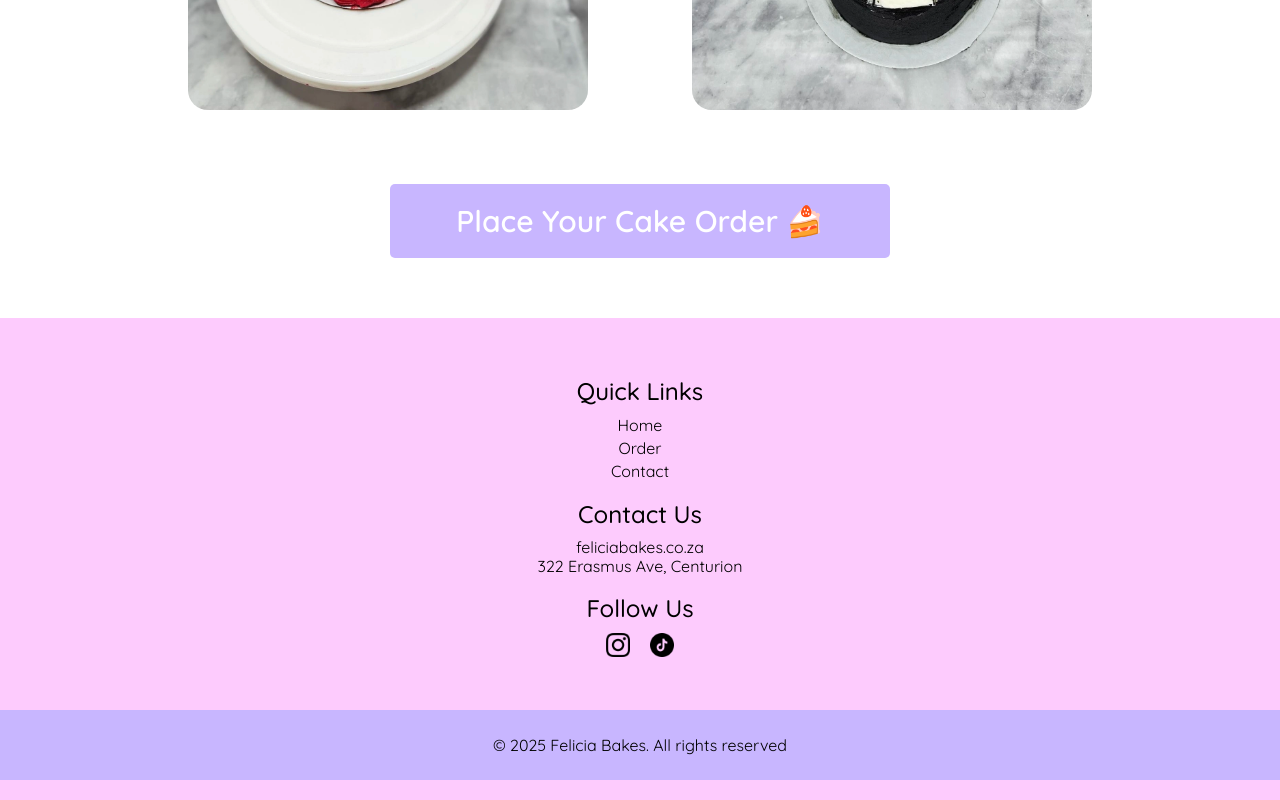
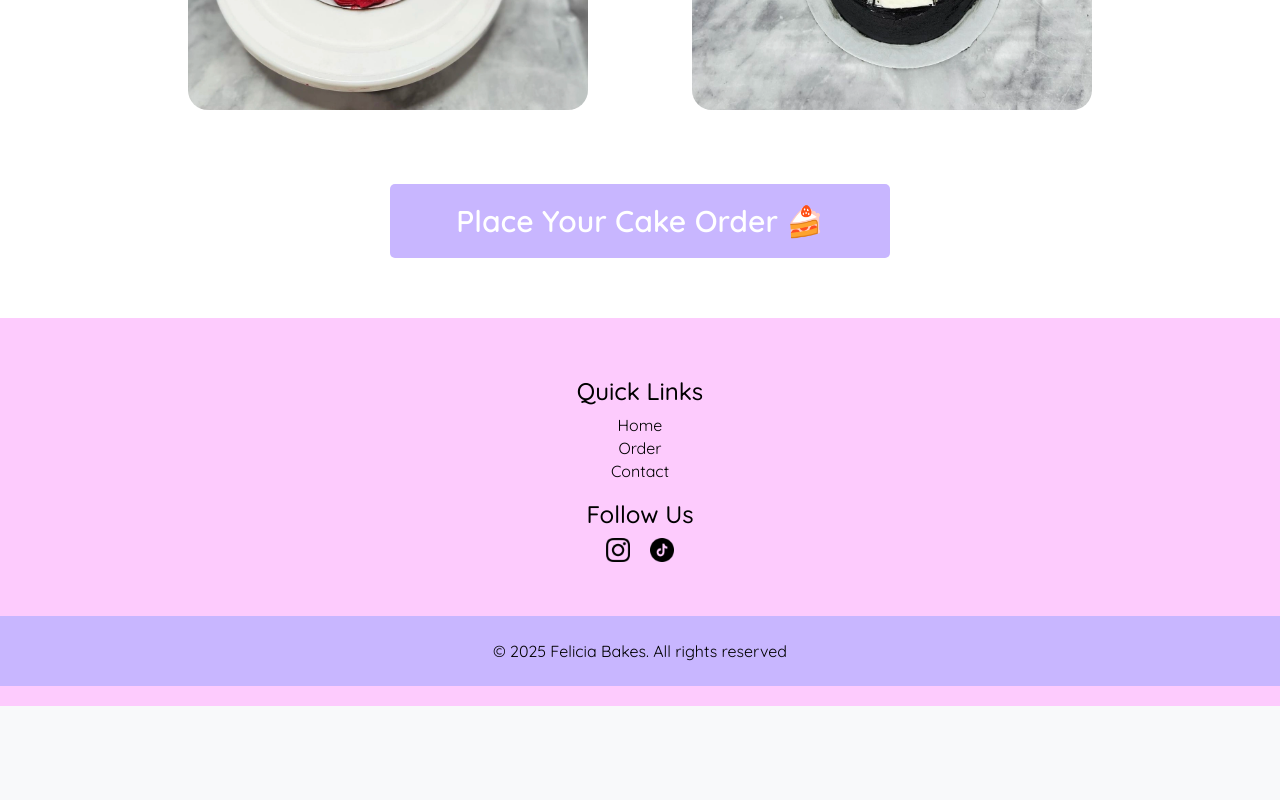
Before and after one commit to VinoliaMoekwa/Felicia-Bakes, a plain HTML site: page index.html in a window 1280 px wide. Shown: the part 1260-2060 px from the top of the page. After the commit the page ends 1966 px from the top, so only its background shows below. Drawn offline with nearby package versions, Linux system fonts and the light colour scheme.

Commit message:
removed contact us

```diff
--- a/index.html
+++ b/index.html
@@ -83,11 +83,6 @@
                     <li><a href="contact.html">Contact</a></li>
                 </ul>
             </div>
-            <div class="footer-section contact">
-                <h2>Contact Us</h2>
-                <p> feliciabakes.co.za</p>
-                <p>322 Erasmus Ave, Centurion</p>
-            </div>
             <div class="footer-section social">
                 <h2>Follow Us </h2>
                 <div class="social-icons">
```
Also changed, not shown: contact.html (+0 -5 lines), order.html (+0 -4 lines).
